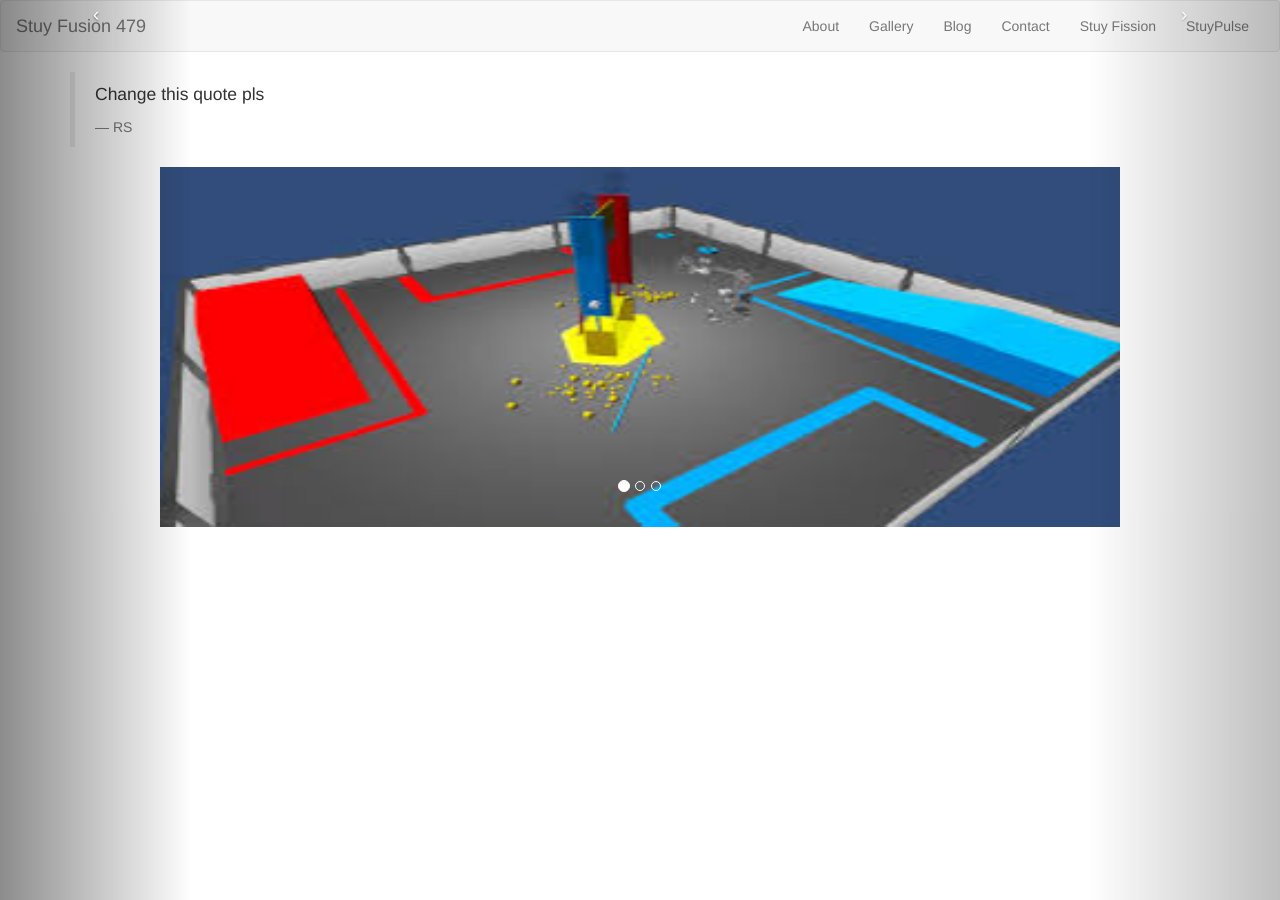
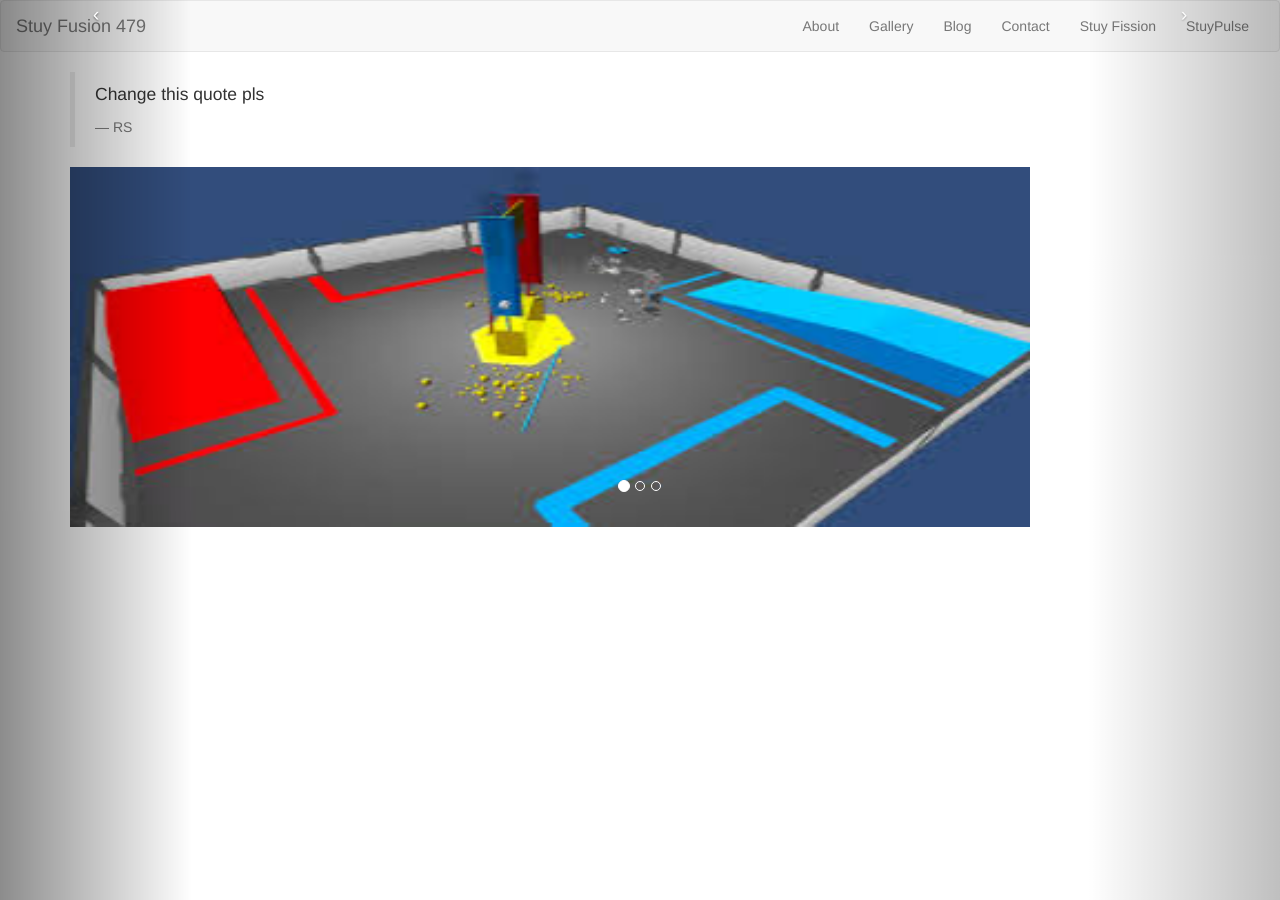
Before and after one commit to stuyfusion/stuyfusion.github.io, a Jekyll site: the page built from index.html, in a window 1280 px wide. Built offline with Jekyll 4.4.1, drawn with Linux system fonts in a browser that asks for light colours; nearby versions of some CDN libraries.

Commit message:
Update index.html

```diff
--- a/index.html
+++ b/index.html
@@ -10,7 +10,7 @@ layout: default
 </div>
 
 
-<div id="myCarousel" class="carousel container slide" style="margin: 0 auto;">
+<div id="myCarousel" class="carousel container slide" >
   <!-- Dot Indicators -->
   <ol class="carousel-indicators">
     <li data-target="#myCarousel" data-slide-to="0" class="active"></li>
@@ -18,7 +18,7 @@ layout: default
     <li data-target="#myCarousel" data-slide-to="2"></li>
   </ol>
   <!-- Items -->
-  <div class="carousel-inner" style="width:960px;height:360px;margin:0 auto;">
+  <div class="carousel-inner" style="width:960px;height:360px;">
     <div class = "inner-item"></div>
       <div class="active item"><img src="images/image1.jpg"  alt="we totally do work" style="width:960px;height:360px" class="img-responsive center-block"  align="center" /></div>
       <div class="item"><img  src="images/image2.jpg" alt="" style="width:960px;height:360px" class="img-responsive center-block"/></div>
```
